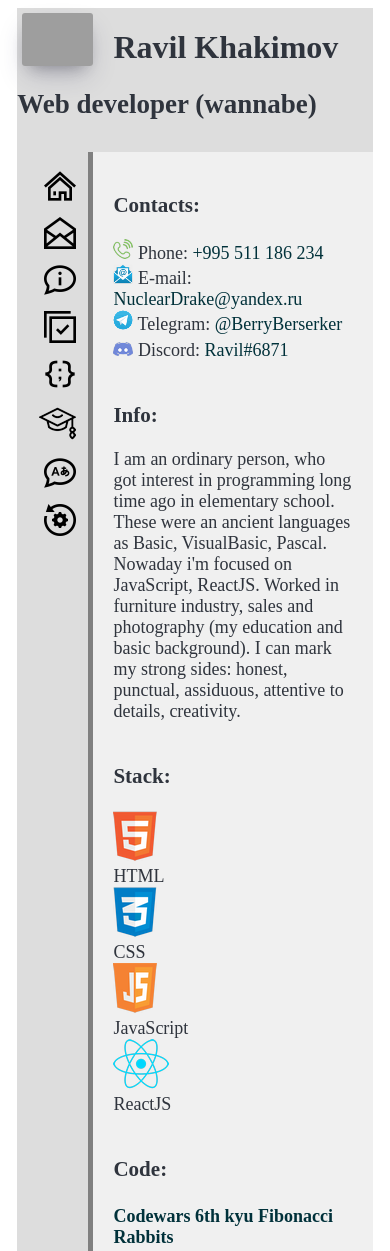
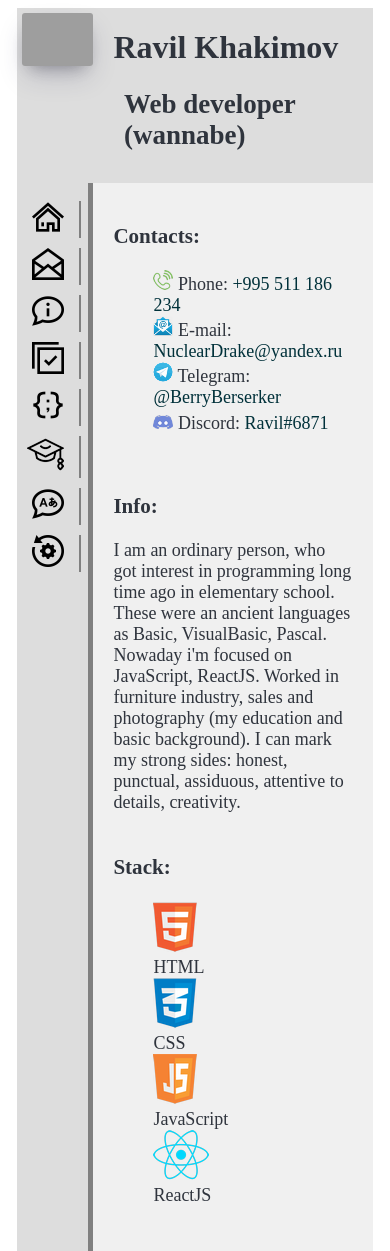
Before and after one commit to CrassiusCurio/rsschool-cv, a plain HTML site: page index.html in a window 390 px wide. Shown: the top 1251 px of the page. Drawn offline with Linux system fonts and the light colour scheme; grey boxes are pictures that could not be loaded.

Commit message:
docs: edited structure of markup

```diff
--- a/index.html
+++ b/index.html
@@ -16,7 +16,8 @@
   <body>
     <div class="container-grid">
       <header class="header">
-        <img class="avatar"
+        <img
+          class="avatar"
           src="https://user-images.githubusercontent.com/119354788/205462486-b915db85-38b1-44ff-9e6f-852180f22742.jpg"
           alt="photo.jpg">
         <h1 class="head-text">Ravil Khakimov</h1>
@@ -35,63 +36,111 @@
             <li class="main-navi-list"><a href="#languages">Languages</a></li>
             <li class="main-navi-list"><a href="#projects">Projects</a></li>
 
-          <li class="adaptive-navi-list"><a href="#top"><img src="./assets/small/home_s.png" alt="home_icon.png"></a></li>
-          <li class="adaptive-navi-list"><a href="#contacts"><img src="./assets/small/contacts_s.png" alt="contacts_icon.png"></a></li>
-          <li class="adaptive-navi-list"><a href="#info"><img src="./assets/small/info_s.png" alt="info_icon.png"></a></li>
-          <li class="adaptive-navi-list"><a href="#stack"><img src="./assets/small/stack_s.png" alt="stack_icon.png"></a></li>
-          <li class="adaptive-navi-list"><a href="#code"><img src="./assets/small/code_s.png" alt="code_icon.png"></a></li>
-          <li class="adaptive-navi-list"><a href="#education"><img src="./assets/small/education_s.png" alt="education_icon.png"></a></li>
-          <li class="adaptive-navi-list"><a href="#languages"><img src="./assets/small/languages_s.png" alt="languges_icon.png"></a></li>
-          <li class="adaptive-navi-list"><a href="#projects"><img src="./assets/small/projects_s.png" alt="projects_icon.png"></a></li>
-        </ul></div>
+            <li class="adaptive-navi-list">
+              <a href="#top">
+                <img src="./assets/small/home_s.png" alt="home_icon.png">
+              </a>
+            </li>
+            <li class="adaptive-navi-list">
+              <a href="#contacts">
+                <img
+                  src="./assets/small/contacts_s.png"
+                  alt="contacts_icon.png">
+              </a>
+            </li>
+            <li class="adaptive-navi-list">
+              <a href="#info">
+                <img src="./assets/small/info_s.png" alt="info_icon.png">
+              </a>
+            </li>
+            <li class="adaptive-navi-list">
+              <a href="#stack">
+                <img src="./assets/small/stack_s.png" alt="stack_icon.png">
+              </a>
+            </li>
+            <li class="adaptive-navi-list">
+              <a href="#code">
+                <img src="./assets/small/code_s.png" alt="code_icon.png">
+              </a>
+            </li>
+            <li class="adaptive-navi-list">
+              <a href="#education">
+                <img
+                  src="./assets/small/education_s.png"
+                  alt="education_icon.png">
+              </a>
+            </li>
+            <li class="adaptive-navi-list">
+              <a href="#languages">
+                <img
+                  src="./assets/small/languages_s.png"
+                  alt="languges_icon.png">
+              </a>
+            </li>
+            <li class="adaptive-navi-list">
+              <a href="#projects">
+                <img
+                  src="./assets/small/projects_s.png"
+                  alt="projects_icon.png">
+              </a>
+            </li>
+          </ul>
+        </div>
       </nav>
 
       <main class="main">
         <h3 id="contacts">Contacts:</h3>
-        <div>
-          <div class="phone">
+        <ul class="container-contacts">
+          <li class="phone">
             <img
               class="contacts-icon"
               src="./assets/main/phone_icon.png"
-              alt="phone.png"
-              >
+              alt="phone.png">
             Phone:
-            <a href="tel:+995511186234" class="phone" target="_blank">+995 511 186 234</a>
-          </div>
-          <div class="email">
+            <a href="tel:+995511186234" class="phone" target="_blank">
+              +995 511 186 234
+            </a>
+          </li>
+          <li class="email">
             <img
               class="contacts-icon"
               src="./assets/main/mail_icon.png"
-              alt="email.png"
-              >
+              alt="email.png">
             E-mail:
-            <a href="mailto:NuclearDrake@yandex.ru" class="email" target="_blank"
-              >NuclearDrake@yandex.ru</a
-            >
-          </div>
-          <div class="telegram">
+            <a
+              href="mailto:NuclearDrake@yandex.ru"
+              class="email"
+              target="_blank">
+              NuclearDrake@yandex.ru
+            </a>
+          </li>
+          <li class="telegram">
             <img
               class="contacts-icon"
               src="./assets/main/telegram_icon.png"
-              alt="telegram.png"
-              >
+              alt="telegram.png">
             Telegram:
-            <a href="https://@BerryBerserker.t.me" class="telegram" target="_blank"
-              >@BerryBerserker</a
-            >
-          </div>
-          <div class="discord">
+            <a
+              href="https://@BerryBerserker.t.me"
+              class="telegram"
+              target="_blank">
+              @BerryBerserker
+            </a>
+          </li>
+          <li class="discord">
             <img
               class="contacts-icon"
               src="./assets/main/discord_icon.png"
-              alt="discord.png"
-              >
+              alt="discord.png">
             Discord:
-            <a href="https://discordapp.com/users/Ravil#6871" class="discord" target="_blank"
-              >Ravil#6871</a
-            >
-          </div>
-        </div>
+            <a
+              href="https://discordapp.com/users/Ravil#6871"
+              class="discord"
+              target="_blank">
+              Ravil#6871
+            </a>
+          </li>
+        </ul>
         <br>
         <h3 id="info">Info:</h3>
         <div>
@@ -104,22 +153,40 @@
         </div>
         <br>
         <h3 id="stack">Stack:</h3>
-        <div class="continer-stack">
-            <div class="elements-stack"><img src="./assets/main/html_icon.png" alt="html.png"><br>HTML</div>
-            <div class="elements-stack"><img src="./assets/main/css_icon.png" alt="css.png"><br>CSS</div>
-            <div class="elements-stack"><img src="./assets/main/js_icon.png" alt="js.png"><br>JavaScript</div>
-            <div class="elements-stack"><img src="./assets/main/react_icon.png" alt="rect.png"><br>ReactJS</div>
-        </div>
+        <ul class="container-stack">
+          <li class="elements-stack">
+            <img src="./assets/main/html_icon.png" alt="html.png">
+            <br>
+            HTML
+          </li>
+          <li class="elements-stack">
+            <img src="./assets/main/css_icon.png" alt="css.png">
+            <br>
+            CSS
+          </li>
+          <li class="elements-stack">
+            <img src="./assets/main/js_icon.png" alt="js.png">
+            <br>
+            JavaScript
+          </li>
+          <li class="elements-stack">
+            <img src="./assets/main/react_icon.png" alt="rect.png">
+            <br>
+            ReactJS
+          </li>
+        </ul>
         <br>
         <h3 id="code">
           Code:
           <br>
         </h3>
-          <h4><a
+        <h4>
+          <a
             href="https://www.codewars.com/kata/5559e4e4bbb3925164000125"
-            class="codewars" target="_blank"
-            >Codewars 6th kyu Fibonacci Rabbits</a
-          >
+            class="codewars"
+            target="_blank">
+            Codewars 6th kyu Fibonacci Rabbits
+          </a>
         </h4>
         <pre>
     function fib_rabbits(n, b) {
@@ -133,14 +200,18 @@
         }
         return n == 0 ? n : mature;
     }
-    </pre>
+    </pre
+        >
         <br>
         <h3 id="education">Education:</h3>
         <div>
-          <h5>Unfinished higher :</h5> "St. Petersburg State Technological University of
-          Plant Polymers". (St. Petersburg) <br>
-          <h5>Secondary professional education :</h5> "Professional College No. 41"
-          (Kazan): Photographer (Diploma with distinction ).
+          <h5>Unfinished higher :</h5>
+          "St. Petersburg State Technological University of Plant Polymers".
+          (St. Petersburg)
+          <br>
+          <h5>Secondary professional education :</h5>
+          "Professional College No. 41" (Kazan): Photographer (Diploma with
+          distinction ).
         </div>
         <br>
         <h3 id="languages">Languages:</h3>
@@ -151,22 +222,20 @@
       <footer class="footer">
         <div class="container-footer">
           <div class="container-icons">
-
-            <a href="https://rs.school/js/" class="rss-link" target="_blank"
-              ><img src="./assets/main/rss_icon.png" alt="rss.jpg"
-              >
+            <a href="https://rs.school/js/" class="rss-link" target="_blank">
+              <img src="./assets/main/rss_icon.png" alt="rss.jpg">
             </a>
             <a
               href="https://github.com/CrassiusCurio/rsschool-cv"
-              class="github-link" target="_blank"
-              ><img src="./assets/main/github_icon.png" alt="github.png"
-              >
+              class="github-link"
+              target="_blank">
+              <img src="./assets/main/github_icon.png" alt="github.png">
             </a>
             <a
               href="https://www.codewars.com/users/CrassiusCurio"
-              class="codewars-link" target="_blank"
-              ><img src="./assets/main/codewars_icon.png" alt="codewars.png"
-              >
+              class="codewars-link"
+              target="_blank">
+              <img src="./assets/main/codewars_icon.png" alt="codewars.png">
             </a>
           </div>
         </div>
--- a/style.css
+++ b/style.css
@@ -62,20 +62,20 @@ right: 0;
 
 }
 
-ul {
+.container-navi{
   padding-inline-start: 0px;
   position: sticky;
   top:10px;
 }
 
-li {
+.main-navi-list,.adaptive-navi-list {
   list-style-type: none;
   margin-top: 10px;
   font-weight: 800;
   font-size: 1.2rem;;
 }
 
-li a{
+.main-navi-list,.adaptive-navi-list a{
   padding-right: 15px;
   border-right: 2px solid rgb(128, 128, 128);
 }
@@ -91,7 +91,11 @@ a {
   padding: 20px;
 }
 
-.continer-stack{display: flex;
+.container-contacts li{
+  list-style-type: none;
+}
+
+.container-stack{display: flex;
   justify-content: space-evenly;
 }
 
@@ -140,8 +144,8 @@ a:hover{
   text-shadow: 1px 1px rgba(61, 77, 109, 0.24);
 }
 
-@media screen and (max-width:960px) {
-  .continer-stack{
+@media screen and (max-width:1000px) {
+  .container-stack{
     display: flex;
     flex-direction: column;
     align-items:flex-start;
@@ -153,6 +157,10 @@ a:hover{
 
 @media screen and (max-width:790px){
 .container-grid{width: 95%;}
+h2.head-text {
+padding-left:30%;
+
+}
 .adaptive-navi-list{
   display: flex;
   justify-content: end;
```
Lines whose indentation alone changed are shown as unchanged.
